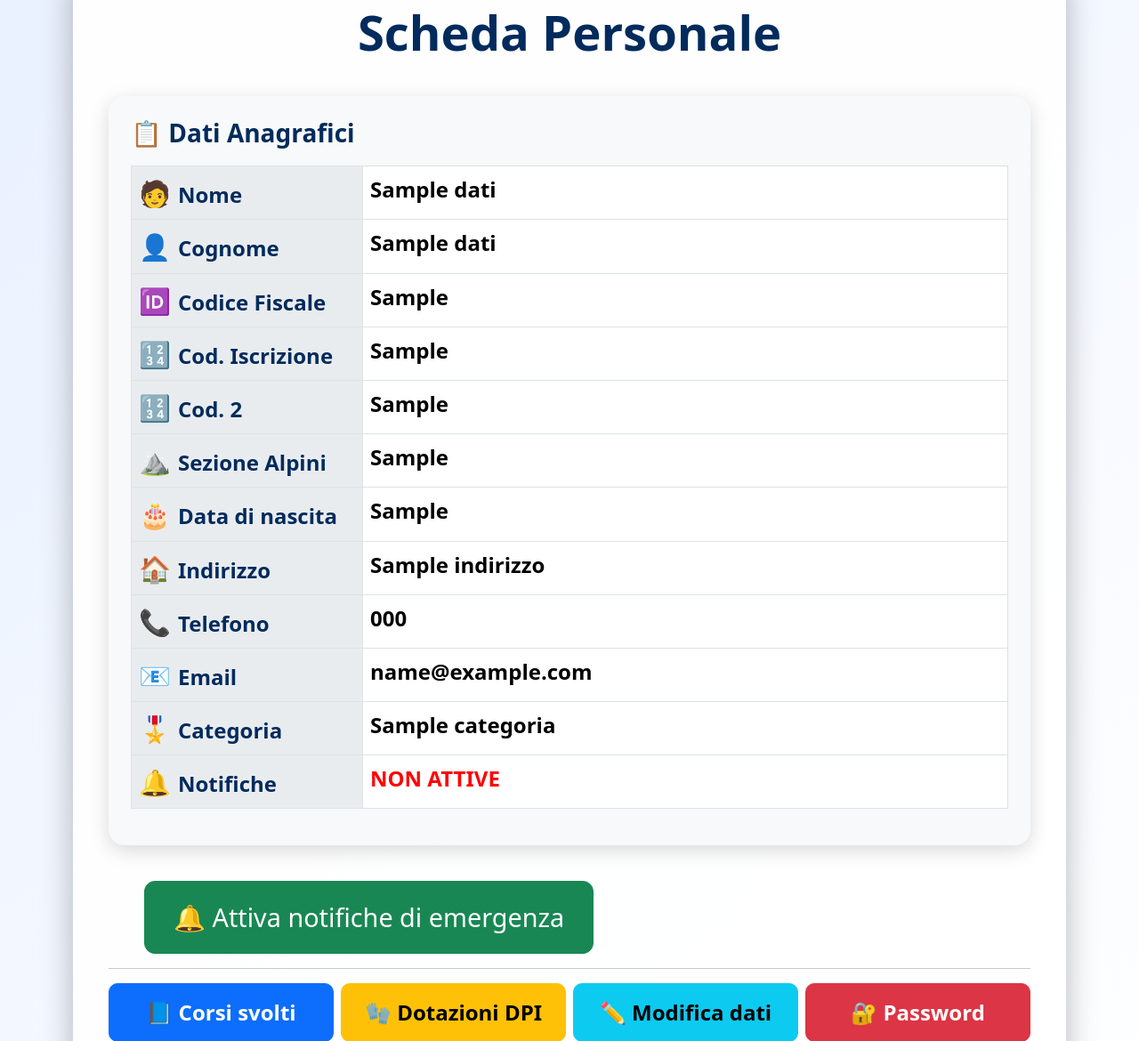
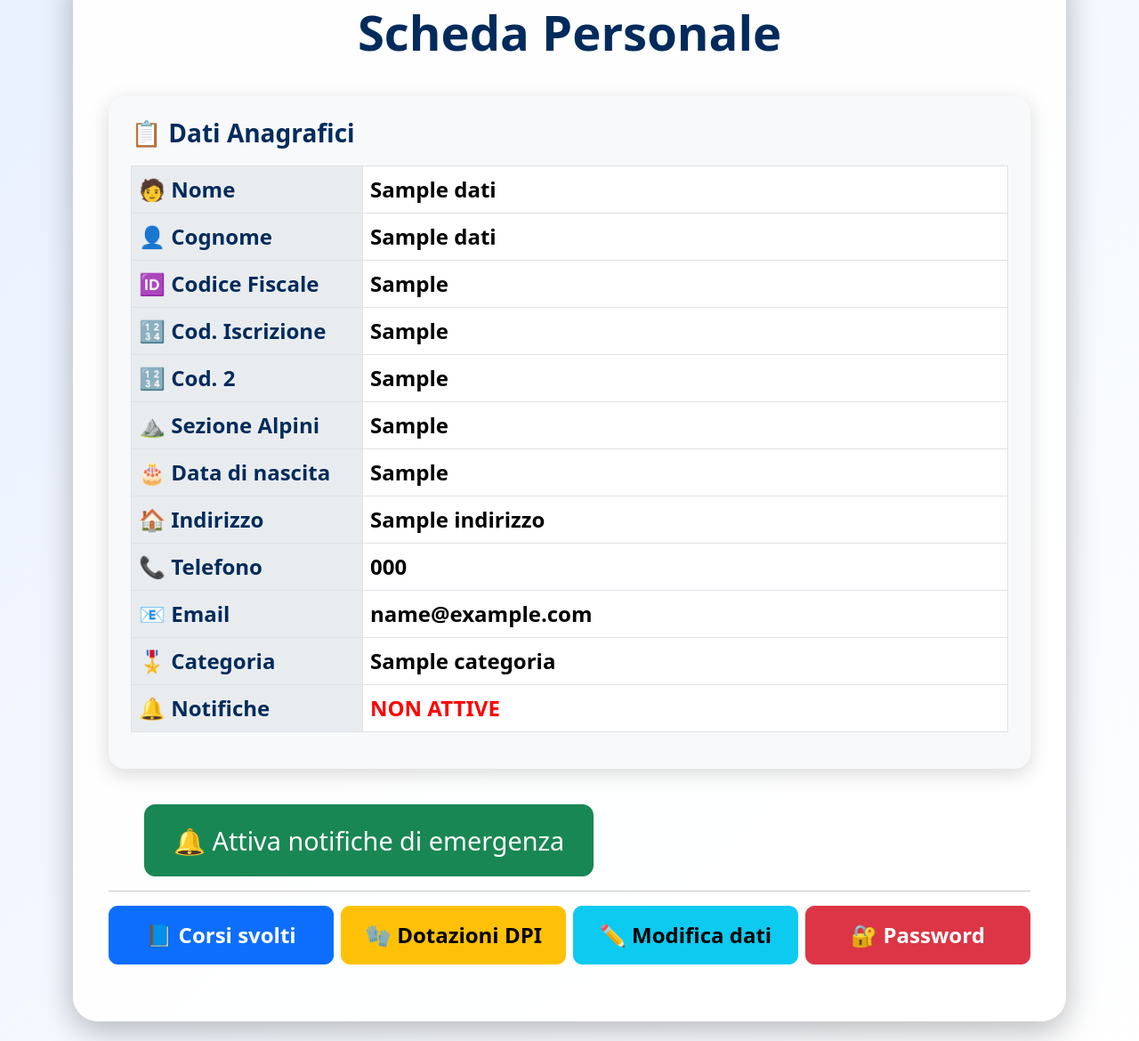
Before and after one commit to emiliomaj60-lang/prot_civ_vas, a Flask app: template templates/scheda_iscritto.html in a window 1280 px wide. Shown: the part 204-1374 px from the top of the page at 89% size. Run offline with Flask 3, Linux system fonts and the light colour scheme; the template is opened without the code that fills it: most values are stand-ins (such as "Sample title", 1, 10 or a date in 2020).

Commit message:
Add files via upload

```diff
--- a/templates/scheda_iscritto.html
+++ b/templates/scheda_iscritto.html
@@ -22,7 +22,6 @@
         color: #002b5c;
     }
 
-    /* CARD DATI ANAGRAFICI */
     .card-anagrafica {
         background: #f8f9fa;
         border-radius: 18px;
@@ -57,7 +56,6 @@
         border-radius: 12px;
     }
 
-    /* BOTTONI COMPATTI SU DUE RIGHE */
     .btn-azione {
         width: 100%;
         font-size: 1.3rem;
@@ -74,7 +72,6 @@
         }
     }
 
-    /* BOX A COMPARSA */
     .toggle-box {
         padding: 25px;
         border-radius: 18px;
@@ -94,58 +91,25 @@
 
     <div class="profile-title">Scheda Personale</div>
 
-    <!-- ⭐⭐⭐ CARD DATI ANAGRAFICI ELEGANTE ⭐⭐⭐ -->
+    <!-- ⭐⭐⭐ CARD DATI ANAGRAFICI ⭐⭐⭐ -->
     <div class="card-anagrafica">
         <h3 style="font-weight:900; color:#002b5c; margin-bottom:20px;">📋 Dati Anagrafici</h3>
 
         <table class="table table-bordered table-anagrafica">
             <tbody>
+                <tr><th>🧑 Nome</th><td>{{ dati.nome }}</td></tr>
+                <tr><th>👤 Cognome</th><td>{{ dati.cognome }}</td></tr>
+                <tr><th>🆔 Codice Fiscale</th><td>{{ dati.codice_fiscale }}</td></tr>
+                <tr><th>🔢 Cod. Iscrizione</th><td>{{ dati.cod_is }}</td></tr>
+                <tr><th>🔢 Cod. 2</th><td>{{ dati.cod_2 }}</td></tr>
+                <tr><th>⛰️ Sezione Alpini</th><td>{{ dati.sez_alpini }}</td></tr>
+                <tr><th>🎂 Data di nascita</th><td>{{ dati.data_nascita }}</td></tr>
+                <tr><th>🏠 Indirizzo</th><td>{{ dati.indirizzo }}</td></tr>
+                <tr><th>📞 Telefono</th><td>{{ dati.telefono }}</td></tr>
+                <tr><th>📧 Email</th><td>{{ dati.email }}</td></tr>
+                <tr><th>🎖️ Categoria</th><td>{{ dati.categoria }}</td></tr>
                 <tr>
-                    <th><span class="icon">🧑</span>Nome</th>
-                    <td>{{ dati.nome }}</td>
-                </tr>
-                <tr>
-                    <th><span class="icon">👤</span>Cognome</th>
-                    <td>{{ dati.cognome }}</td>
-                </tr>
-                <tr>
-                    <th><span class="icon">🆔</span>Codice Fiscale</th>
-                    <td>{{ dati.codice_fiscale }}</td>
-                </tr>
-                <tr>
-                    <th><span class="icon">🔢</span>Cod. Iscrizione</th>
-                    <td>{{ dati.cod_is }}</td>
-                </tr>
-                <tr>
-                    <th><span class="icon">🔢</span>Cod. 2</th>
-                    <td>{{ dati.cod_2 }}</td>
-                </tr>
-                <tr>
-                    <th><span class="icon">⛰️</span>Sezione Alpini</th>
-                    <td>{{ dati.sez_alpini }}</td>
-                </tr>
-                <tr>
-                    <th><span class="icon">🎂</span>Data di nascita</th>
-                    <td>{{ dati.data_nascita }}</td>
-                </tr>
-                <tr>
-                    <th><span class="icon">🏠</span>Indirizzo</th>
-                    <td>{{ dati.indirizzo }}</td>
-                </tr>
-                <tr>
-                    <th><span class="icon">📞</span>Telefono</th>
-                    <td>{{ dati.telefono }}</td>
-                </tr>
-                <tr>
-                    <th><span class="icon">📧</span>Email</th>
-                    <td>{{ dati.email }}</td>
-                </tr>
-                <tr>
-                    <th><span class="icon">🎖️</span>Categoria</th>
-                    <td>{{ dati.categoria }}</td>
-                </tr>
-                <tr>
-                    <th><span class="icon">🔔</span>Notifiche</th>
+                    <th>🔔 Notifiche</th>
                     <td>
                         {% if dati.notifiche_attive %}
                             <span style="color:green; font-weight:800;">ATTIVE</span>
@@ -166,7 +130,7 @@
 
     <hr>
 
-    <!-- BOTTONI SU DUE RIGHE -->
+    <!-- BOTTONI -->
     <div class="row g-2 mb-3">
         <div class="col-6 col-md-3 mb-2">
             <button class="btn btn-primary btn-azione" onclick="toggleBox('boxCorsi')">📘 Corsi svolti</button>
@@ -182,8 +146,84 @@
         </div>
     </div>
 
-    <!-- RESTO DEL FILE (identico al tuo) -->
-    {{ super() }}
+    <!-- ⭐⭐⭐ BOX CORSI ⭐⭐⭐ -->
+    <div id="boxCorsi" class="toggle-box" style="display:none;">
+        <h3>Corsi svolti</h3>
+        <table class="table table-bordered">
+            <tbody>
+                <tr><th>AIB</th><td>{{ "Sì" if dati.corso_aib else "No" }}</td></tr>
+                <tr><th>Motosega</th><td>{{ "Sì" if dati.corso_motosega else "No" }}</td></tr>
+                <tr><th>Ricerca Scomparsi</th><td>{{ "Sì" if dati.corso_ricerca_sco else "No" }}</td></tr>
+                <tr><th>Corso 1</th><td>{{ "Sì" if dati.corso_1 else "No" }}</td></tr>
+                <tr><th>Corso 2</th><td>{{ "Sì" if dati.corso_2 else "No" }}</td></tr>
+                <tr><th>Corso 3</th><td>{{ "Sì" if dati.corso_3 else "No" }}</td></tr>
+                <tr><th>Corso 4</th><td>{{ "Sì" if dati.corso_4 else "No" }}</td></tr>
+                <tr><th>Corso 5</th><td>{{ "Sì" if dati.corso_5 else "No" }}</td></tr>
+            </tbody>
+        </table>
+    </div>
+
+    <!-- ⭐⭐⭐ BOX DPI ⭐⭐⭐ -->
+    <div id="boxDPI" class="toggle-box" style="display:none;">
+        <h3>Dotazioni DPI</h3>
+        <table class="table table-bordered">
+            <tbody>
+                <tr><th>Giacca</th><td>{{ dati.giacca_d_u }}</td></tr>
+                <tr><th>Pantaloni</th><td>{{ dati.pantaloni_d_u }}</td></tr>
+                <tr><th>Casco</th><td>{{ dati.casco }}</td></tr>
+                <tr><th>Tuta da lavoro</th><td>{{ dati.tuta_da_lavoro }}</td></tr>
+                <tr><th>Maglietta</th><td>{{ dati.maglietta }}</td></tr>
+                <tr><th>Cerata</th><td>{{ dati.cerata }}</td></tr>
+                <tr><th>Piumino</th><td>{{ dati.piumino }}</td></tr>
+                <tr><th>Pantaloni MS</th><td>{{ dati.pantaloni_ms }}</td></tr>
+                <tr><th>Scarponi MS</th><td>{{ dati.n_scarponi_ms }}</td></tr>
+                <tr><th>Guanti MS</th><td>{{ dati.guanti_ms }}</td></tr>
+                <tr><th>Casco MS</th><td>{{ dati.casco_ms }}</td></tr>
+                <tr><th>Tuta AIB</th><td>{{ dati.tuta_aib }}</td></tr>
+                <tr><th>Scarponi AIB</th><td>{{ dati.n_scarponi_aib }}</td></tr>
+                <tr><th>Guanti AIB</th><td>{{ dati.guanti_aib }}</td></tr>
+                <tr><th>Casco AIB</th><td>{{ dati.casco_aib }}</td></tr>
+                <tr><th>Note AIB</th><td>{{ dati.note_aib }}</td></tr>
+            </tbody>
+        </table>
+    </div>
+
+    <!-- ⭐⭐⭐ BOX MODIFICA DATI ⭐⭐⭐ -->
+    <div id="boxModificaDati" class="toggle-box" style="display:none;">
+        <h3>Modifica dati personali</h3>
+
+        <form method="POST" action="/aggiorna_dati">
+            <input type="hidden" name="username" value="{{ dati.username }}">
+
+            <label>Data di nascita</label>
+            <input class="form-control" type="text" name="data_nascita" value="{{ dati.data_nascita }}">
+
+            <label>Indirizzo</label>
+            <input class="form-control" type="text" name="indirizzo" value="{{ dati.indirizzo }}">
+
+            <label>Telefono</label>
+            <input class="form-control" type="text" name="telefono" value="{{ dati.telefono }}">
+
+            <label>Email</label>
+            <input class="form-control" type="text" name="email" value="{{ dati.email }}">
+
+            <button class="btn btn-success btn-azione" type="submit">💾 Salva modifiche</button>
+        </form>
+    </div>
+
+    <!-- ⭐⭐⭐ BOX MODIFICA PASSWORD ⭐⭐⭐ -->
+    <div id="boxModificaPassword" class="toggle-box" style="display:none;">
+        <h3>Modifica password</h3>
+
+        <form method="POST" action="/aggiorna_password">
+            <input type="hidden" name="username" value="{{ dati.username }}">
+
+            <label>Nuova password</label>
+            <input class="form-control" type="password" name="nuova_password">
+
+            <button class="btn btn-danger btn-azione" type="submit">🔐 Aggiorna password</button>
+        </form>
+    </div>
 
 </div>
 
```
